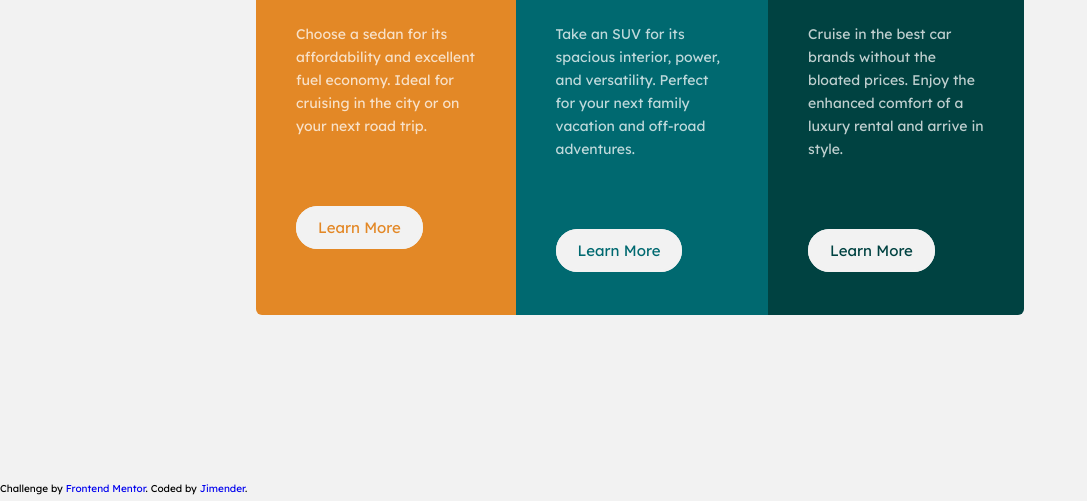
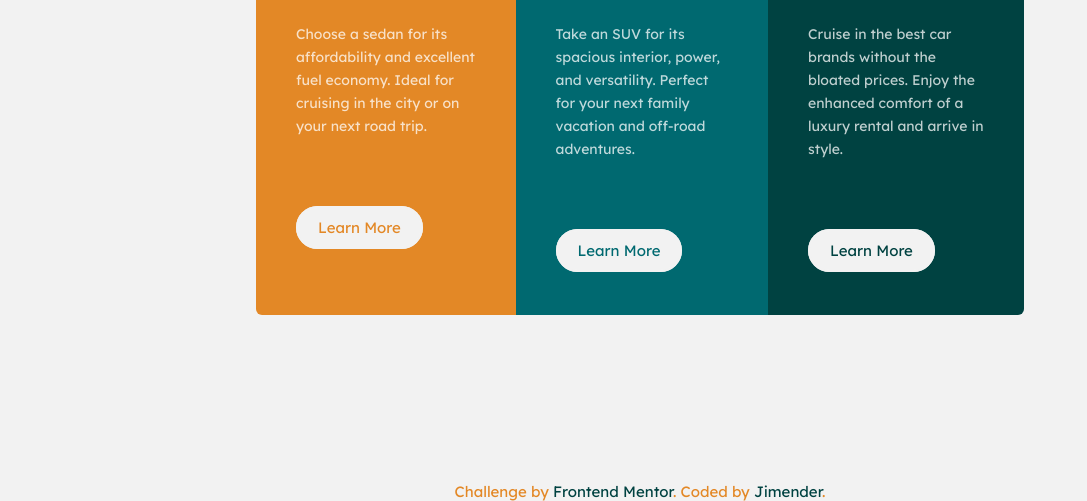
Before and after one commit to Jimender/3-column-card, a website: page index.html in a window 1280 px wide. Shown: the part 318-819 px from the top of the page, without its empty margins (0-1087 px from the left). Drawn offline with Linux system fonts and the light colour scheme.

Commit message:
Add files via upload

```diff
--- a/css/style.css
+++ b/css/style.css
@@ -112,3 +112,10 @@ a {
     .container {
       height: 100%;
       flex-direction: column; } }
+
+.attribution {
+  color: #e38826;
+  font-size: 1.5rem;
+  text-align: center; }
+  .attribution a:link, .attribution a:visited {
+    color: #004241; }
```
